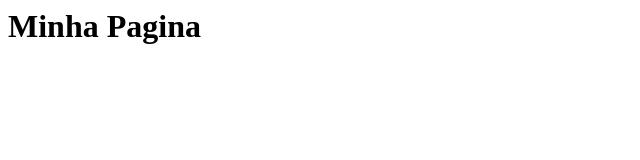
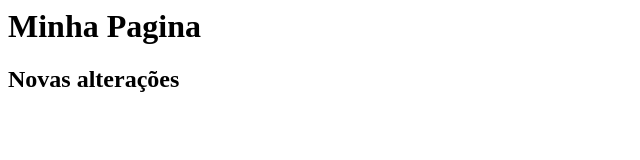
Before and after one commit to gildoneto/gama-no-github, a plain HTML site: page index.html in a window 1280 px wide. Shown: the whole page, without its empty margins (0-640 px from the left). Drawn offline with Linux system fonts and the light colour scheme.

Commit message:
index.html alterado novamente

```diff
--- a/index.html
+++ b/index.html
@@ -1,5 +1,6 @@
 <html>
     <body>
         <h1>Minha Pagina</h1>
+        <h2>Novas alterações</h2>
     </body>
 </html>
```
